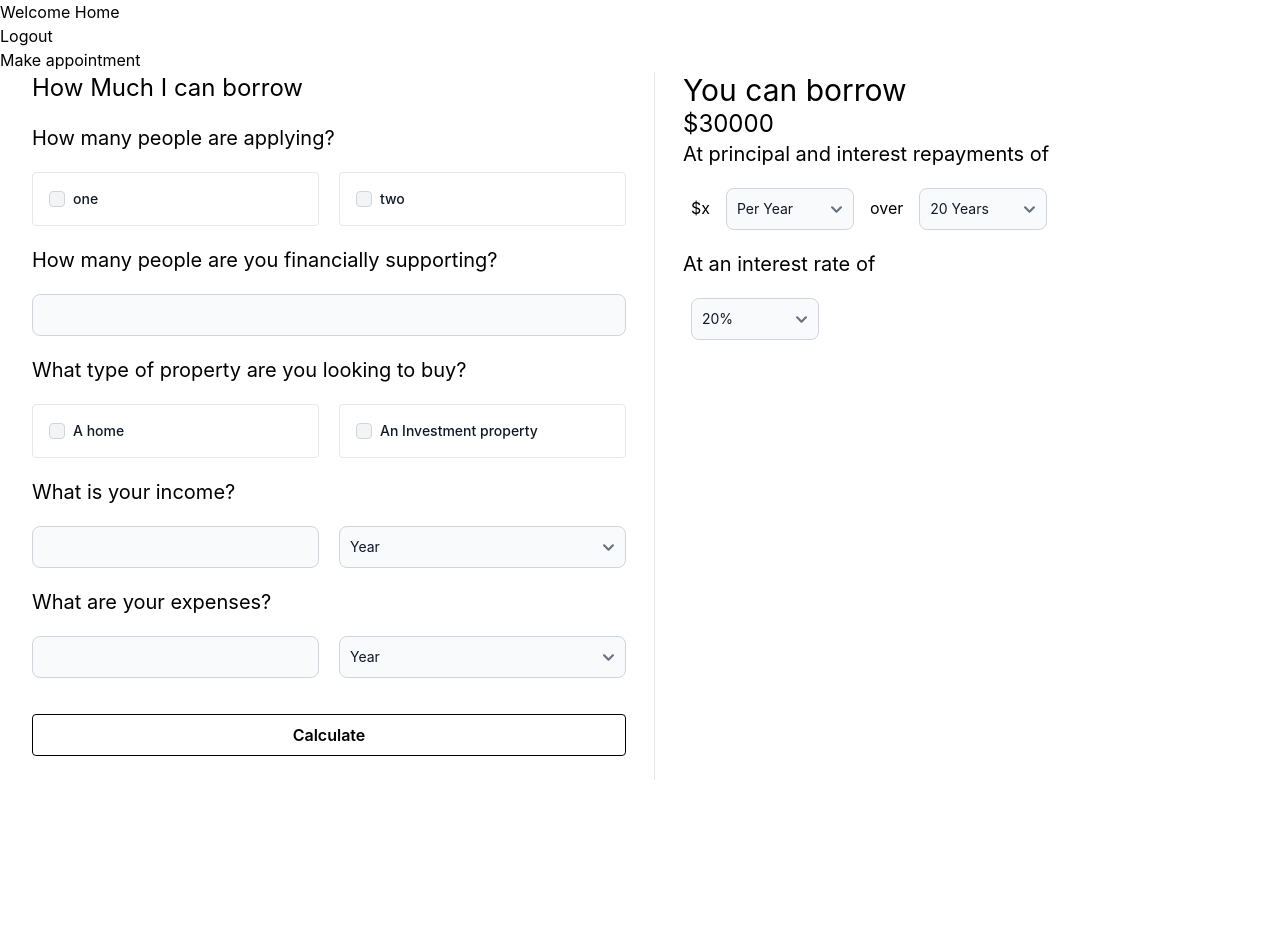
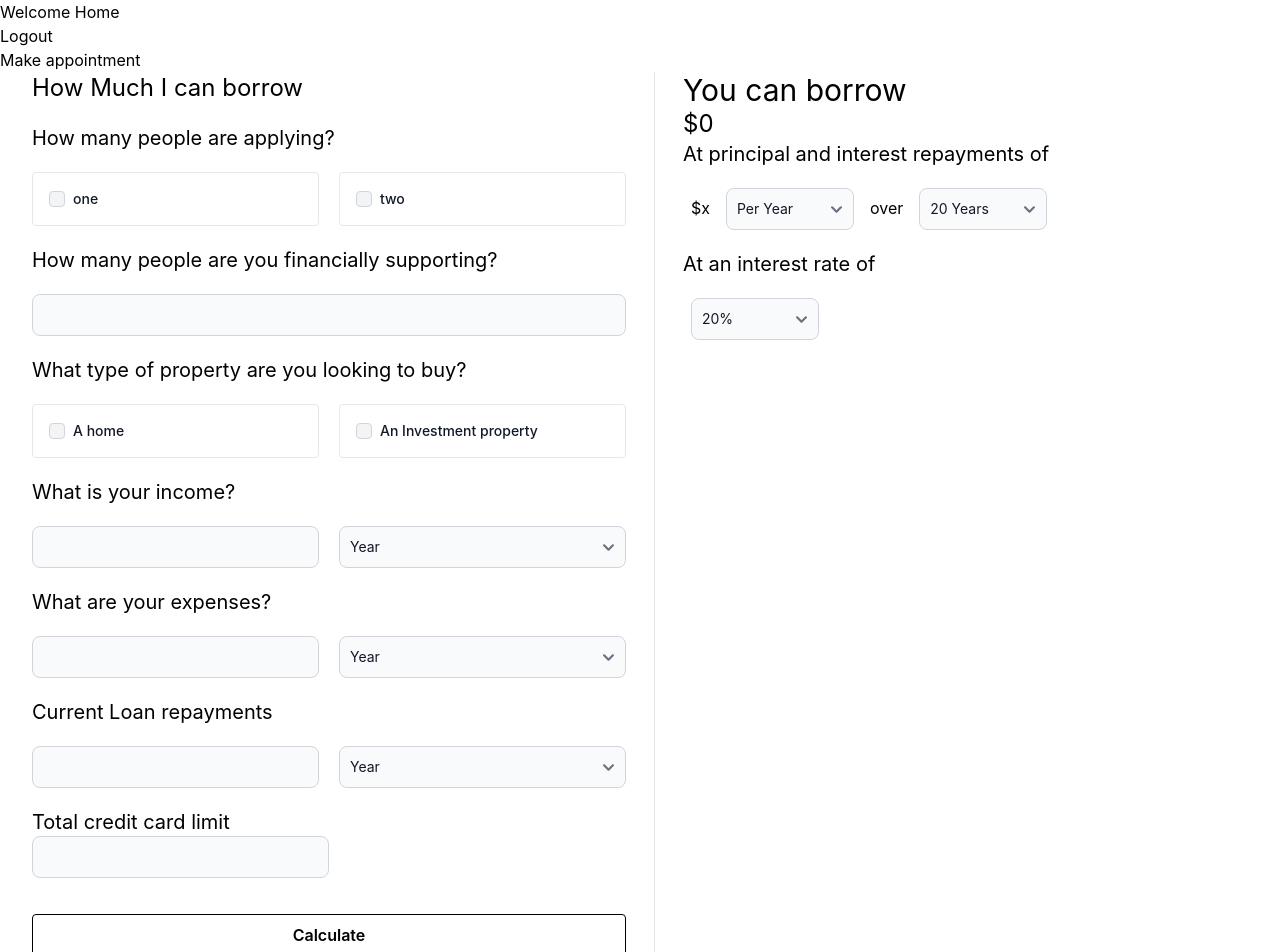
Before and after one commit to Blubberkins/COMP3900-Loan-Application-Website, a React (Create React App) app in the folder frontend/my-app/: page /home in a window 1280 px wide. Shown: the top 952 px of the page. Before the commit the page ends 800 px from the top, so only its background shows below. Built offline with nearby package versions, Linux system fonts and the light colour scheme; no server answers; sample sign-in values are in the browser's storage.

Commit message:
liked up to backend and changed some values to work with it

```diff
--- a/frontend/my-app/src/components/Calculator.js
+++ b/frontend/my-app/src/components/Calculator.js
@@ -1,224 +1,269 @@
-import React from "react";
-import { useState } from "react";
-import { Formik, Form, Field } from "formik";
+import React from 'react';
+import { useState } from 'react';
+import { Formik, Form, Field } from 'formik';
+import axios from 'axios';
 
 export const Calculator = () => {
   const initialValues = {
-    numPeopleApply: "",
-    numPeopleSupport: "",
-    propertyType: "",
-    income: "",
-    incomePeriod: "",
-    expense: "",
-    expensePeriod: "",
+    numPeopleApply: '',
+    numPeopleSupport: '',
+    propertyType: '',
+    income: '',
+    incomePeriod: 'year',
+    expense: '',
+    expensePeriod: 'year',
+    loan: '',
+    loanPeriod: 'year',
+    credit: '',
   };
 
-  const [borrowAmount, setBorrowAmount] = useState(30000);
+  const [borrowAmount, setBorrowAmount] = useState(0);
 
   const onSubmit = async (values) => {
-    setBorrowAmount(45000)
-    console.log(values)
+    console.log(values);
+    try {
+      const response = await axios.post(
+        'http://localhost:5000/calculators/borrow',
+        values
+      );
+      setBorrowAmount(response['data']['borrowing_power'])
+    } catch (error) {
+      console.error('Error occurred during the request: ', error);
+    }
   };
 
   const validate = (values) => {
     const errors = {};
 
     if (!values.numPeopleApply) {
-      errors.numPeopleApply = "required";
+      errors.numPeopleApply = 'required';
     }
 
     if (!values.numPeopleSupport) {
-      errors.numPeopleSupport = "required";
+      errors.numPeopleSupport = 'required';
     }
 
     if (!values.propertyType) {
-      errors.username = "required";
+      errors.username = 'required';
     }
     if (!values.income) {
-      errors.business = "required";
+      errors.business = 'required';
     }
 
     if (!values.expense) {
-      errors.email = "required";
+      errors.email = 'required';
     }
 
     return errors;
   };
   return (
-    <section className="bg-white">
+    <section className='bg-white'>
       <Formik initialValues={initialValues} onSubmit={onSubmit}>
-        <div className="grid max-w-7xl m-auto grid-cols-1 px-5 gap-7 mx-auto lg:px-8 md:grid-cols-2 md:divide-x md:divide-y-0 divide-y text-black">
-          <Form className="grid gap-5 mb-6">
-            <h1 className="text-2xl">How Much I can borrow</h1>
-            <div className="grid gap-5 grid-cols-2">
-              <h3 className="text-xl col-span-2">
+        <div className='grid max-w-7xl m-auto grid-cols-1 px-5 gap-7 mx-auto lg:px-8 md:grid-cols-2 md:divide-x md:divide-y-0 divide-y text-black'>
+          <Form className='grid gap-5 mb-6'>
+            <h1 className='text-2xl'>How Much I can borrow</h1>
+            <div className='grid gap-5 grid-cols-2'>
+              <h3 className='text-xl col-span-2'>
                 How many people are applying?
               </h3>
-              <div className="flex items-center pl-4 border border-gray-200 rounded dark:border-gray-700">
+              <div className='flex items-center pl-4 border border-gray-200 rounded dark:border-gray-700'>
                 <Field
-                  id="numPeopleApply"
-                  type="checkbox"
-                  value="1"
-                  name="numPeopleApply"
-                  className="w-4 h-4 text-blue-600 bg-gray-100 border-gray-300 rounded focus:ring-blue-500 dark:focus:ring-blue-600 dark:ring-offset-gray-800 focus:ring-2 dark:bg-gray-700 dark:border-gray-600"
+                  id='numPeopleApply'
+                  type='radio'
+                  value='1'
+                  name='numPeopleApply'
+                  className='w-4 h-4 text-blue-600 bg-gray-100 border-gray-300 rounded focus:ring-blue-500 dark:focus:ring-blue-600 dark:ring-offset-gray-800 focus:ring-2 dark:bg-gray-700 dark:border-gray-600'
+                  required // Make the radio button required
                 />
                 <label
-                  className="w-full py-4 ml-2 text-sm font-medium text-gray-900 dark:text-gray-300"
+                  htmlFor='numPeopleApply1'
+                  className='w-full py-4 ml-2 text-sm font-medium text-gray-900 dark:text-gray-300'
                 >
                   one
                 </label>
               </div>
-              <div className="flex items-center pl-4 border border-gray-200 rounded dark:border-gray-700">
-                <input
-                  id="numPeopleApply"
-                  type="checkbox"
-                  value="2"
-                  name="numPeopleApply"
-                  className="w-4 h-4 text-blue-600 bg-gray-100 border-gray-300 rounded focus:ring-blue-500 dark:focus:ring-blue-600 dark:ring-offset-gray-800 focus:ring-2 dark:bg-gray-700 dark:border-gray-600"
+              <div className='flex items-center pl-4 border border-gray-200 rounded dark:border-gray-700'>
+                <Field
+                  id='numPeopleApply'
+                  type='radio'
+                  value='2'
+                  name='numPeopleApply'
+                  className='w-4 h-4 text-blue-600 bg-gray-100 border-gray-300 rounded focus:ring-blue-500 dark:focus:ring-blue-600 dark:ring-offset-gray-800 focus:ring-2 dark:bg-gray-700 dark:border-gray-600'
+                  required // Make the radio button required
                 />
                 <label
-                  className="w-full py-4 ml-2 text-sm font-medium text-gray-900 dark:text-gray-300"
+                  htmlFor='numPeopleApply2'
+                  className='w-full py-4 ml-2 text-sm font-medium text-gray-900 dark:text-gray-300'
                 >
                   two
                 </label>
               </div>
             </div>
             <div>
-              <h3 className="text-xl mb-5">
+              <h3 className='text-xl mb-5'>
                 How many people are you financially supporting?
               </h3>
               <Field
-                type="text"
-                name="numPeopleSupport"
-                id="numPeopleSupport"
-                className="bg-gray-50 border border-gray-300 text-gray-900 sm:text-sm rounded-lg focus:ring-primary-600 focus:border-primary-600 block w-full p-2.5 dark:bg-gray-700 dark:border-gray-600 dark:placeholder-gray-400 dark:text-white dark:focus:ring-blue-500 dark:focus:border-blue-500"
-                placeholder=""
+                type='text'
+                name='numPeopleSupport'
+                id='numPeopleSupport'
+                className='bg-gray-50 border border-gray-300 text-gray-900 sm:text-sm rounded-lg focus:ring-primary-600 focus:border-primary-600 block w-full p-2.5 '
+                placeholder=''
                 required
               />
             </div>
-            <div className="grid gap-5 grid-cols-2">
-              <h3 className="text-xl col-span-2">
+            <div className='grid gap-5 grid-cols-2'>
+              <h3 className='text-xl col-span-2'>
                 What type of property are you looking to buy?
               </h3>
-              <div className="flex items-center pl-4 border border-gray-200 rounded dark:border-gray-700">
+              <div className='flex items-center pl-4 border border-gray-200 rounded dark:border-gray-700'>
                 <Field
-                  id="propertyType"
-                  type="checkbox"
-                  value="A home"
-                  name="propertyType"
-                  className="w-4 h-4 text-blue-600 bg-gray-100 border-gray-300 rounded focus:ring-blue-500 dark:focus:ring-blue-600 dark:ring-offset-gray-800 focus:ring-2 dark:bg-gray-700 dark:border-gray-600"
+                  id='propertyType'
+                  type='radio'
+                  value='A home'
+                  name='propertyType'
+                  className='w-4 h-4 text-blue-600 bg-gray-100 border-gray-300 rounded focus:ring-blue-500 dark:focus:ring-blue-600 dark:ring-offset-gray-800 focus:ring-2 dark:bg-gray-700 dark:border-gray-600'
+                  required
                 />
-                <label
-                  className="w-full py-4 ml-2 text-sm font-medium text-gray-900 dark:text-gray-300"
-                >
+                <label className='w-full py-4 ml-2 text-sm font-medium text-gray-900 dark:text-gray-300'>
                   A home
                 </label>
               </div>
-              <div className="flex items-center pl-4 border border-gray-200 rounded dark:border-gray-700">
+              <div className='flex items-center pl-4 border border-gray-200 rounded dark:border-gray-700'>
                 <Field
-                  id="propertyType"
-                  type="checkbox"
-                  value="A Investment property"
-                  name="propertyType"
-                  className="w-4 h-4 text-blue-600 bg-gray-100 border-gray-300 rounded focus:ring-blue-500 dark:focus:ring-blue-600 dark:ring-offset-gray-800 focus:ring-2 dark:bg-gray-700 dark:border-gray-600"
+                  id='propertyType'
+                  type='radio'
+                  value='A Investment property'
+                  name='propertyType'
+                  className='w-4 h-4 text-blue-600 bg-gray-100 border-gray-300 rounded focus:ring-blue-500 dark:focus:ring-blue-600 dark:ring-offset-gray-800 focus:ring-2 dark:bg-gray-700 dark:border-gray-600'
+                  required
                 />
-                <label
-                  className="w-full py-4 ml-2 text-sm font-medium text-gray-900 dark:text-gray-300"
-                >
+                <label className='w-full py-4 ml-2 text-sm font-medium text-gray-900 dark:text-gray-300'>
                   An Investment property
                 </label>
               </div>
             </div>
-            <div className="grid gap-5 grid-cols-2">
-              <h3 className="text-xl col-span-2">What is your income?</h3>
+            <div className='grid gap-5 grid-cols-2'>
+              <h3 className='text-xl col-span-2'>What is your income?</h3>
               <Field
-                type="text"
-                name="income"
-                id="income"
-                className="bg-gray-50 border border-gray-300 text-gray-900 sm:text-sm rounded-lg focus:ring-primary-600 focus:border-primary-600 block w-full p-2.5 dark:bg-gray-700 dark:border-gray-600 dark:placeholder-gray-400 dark:text-white dark:focus:ring-blue-500 dark:focus:border-blue-500"
-                placeholder=""
+                type='text'
+                name='income'
+                id='income'
+                className='bg-gray-50 border border-gray-300 text-gray-900 sm:text-sm rounded-lg focus:ring-primary-600 focus:border-primary-600 block w-full p-2.5 '
+                placeholder=''
                 required
               />
               <Field
-                as="select"
-                name="incomePeriod"
-                className="bg-gray-50 border border-gray-300 text-gray-900 sm:text-sm rounded-lg focus:ring-primary-600 focus:border-primary-600 block w-full p-2.5"
+                as='select'
+                name='incomePeriod'
+                className='bg-gray-50 border border-gray-300 text-gray-900 sm:text-sm rounded-lg focus:ring-primary-600 focus:border-primary-600 block w-full p-2.5'
               >
-                <option value="year">Year</option>
-                <option value="month">Month</option>
-                <option value="fortnight">Fortnight</option>
+                <option value='year'>Year</option>
+                <option value='month'>Month</option>
+                <option value='fortnight'>Fortnight</option>
               </Field>
             </div>
-            <div className="grid gap-5 grid-cols-2">
-              <h3 className="text-xl col-span-2">What are your expenses?</h3>
+            <div className='grid gap-5 grid-cols-2'>
+              <h3 className='text-xl col-span-2'>What are your expenses?</h3>
               <Field
-                type="text"
-                name="expense"
-                id="expense"
-                className="bg-gray-50 border border-gray-300 text-gray-900 sm:text-sm rounded-lg focus:ring-primary-600 focus:border-primary-600 block w-full p-2.5 dark:bg-gray-700 dark:border-gray-600 dark:placeholder-gray-400 dark:text-white dark:focus:ring-blue-500 dark:focus:border-blue-500"
-                placeholder=""
+                type='text'
+                name='expense'
+                id='expense'
+                className='bg-gray-50 border border-gray-300 text-gray-900 sm:text-sm rounded-lg focus:ring-primary-600 focus:border-primary-600 block w-full p-2.5 '
+                placeholder=''
                 required
               />
               <Field
-                as="select"
-                name="expensePeriod"
-                className="bg-gray-50 border border-gray-300 text-gray-900 sm:text-sm rounded-lg focus:ring-primary-600 focus:border-primary-600 block w-full p-2.5"
+                as='select'
+                name='expensePeriod'
+                className='bg-gray-50 border border-gray-300 text-gray-900 sm:text-sm rounded-lg focus:ring-primary-600 focus:border-primary-600 block w-full p-2.5'
               >
-                <option value="year">Year</option>
-                <option value="month">Month</option>
-                <option value="fortnight">Fortnight</option>
+                <option value='year'>Year</option>
+                <option value='month'>Month</option>
+                <option value='fortnight'>Fortnight</option>
               </Field>
             </div>
+            <div className='grid gap-5 grid-cols-2'>
+              <h3 className='text-xl col-span-2'>Current Loan repayments</h3>
+              <Field
+                type='text'
+                name='loan'
+                id='loan'
+                className='bg-gray-50 border border-gray-300 text-gray-900 sm:text-sm rounded-lg focus:ring-primary-600 focus:border-primary-600 block w-full p-2.5 '
+                placeholder=''
+                required
+              />
+              <Field
+                as='select'
+                name='loanPeriod'
+                className='bg-gray-50 border border-gray-300 text-gray-900 sm:text-sm rounded-lg focus:ring-primary-600 focus:border-primary-600 block w-full p-2.5'
+              >
+                <option value='year'>Year</option>
+                <option value='month'>Month</option>
+                <option value='fortnight'>Fortnight</option>
+              </Field>
+            </div>
+            <div>
+              <h3 className='text-xl col-span-2'>Total credit card limit</h3>
+              <Field
+                type='text'
+                name='credit'
+                id='credit'
+                className='w-1/2 bg-gray-50 border border-gray-300 text-gray-900 sm:text-sm rounded-lg focus:ring-primary-600 focus:border-primary-600 block p-2.5 dark:bg-gray-700'
+                placeholder=''
+                required
+              />
+            </div>
             <button
-              type="submit"
-              className="transition ease-in-out duration-500 bg-transparent hover:bg-black w-full text-black font-semibold hover:text-white py-2 px-4 mr-3 mt-4 border border-black hover:border-transparent rounded"
+              type='submit'
+              className='transition ease-in-out duration-500 bg-transparent hover:bg-black w-full text-black font-semibold hover:text-white py-2 px-4 mr-3 mt-4 border border-black hover:border-transparent rounded'
             >
               Calculate
             </button>
           </Form>
           <Form>
-            <div className="ml-7">
-              <h1 className="text-3xl">You can borrow</h1>
-              <h2 className="text-2xl">
+            <div className='ml-7'>
+              <h1 className='text-3xl'>You can borrow</h1>
+              <h2 className='text-2xl'>
                 <span>$</span>
                 {borrowAmount}
               </h2>
-              <div className="grid gap-5 grid-cols-2">
-                <h3 className="text-xl col-span-2">
+              <div className='grid gap-5 grid-cols-2'>
+                <h3 className='text-xl col-span-2'>
                   At principal and interest repayments of
                 </h3>
-                <div className="col-span-2">
-                  <span className="mx-2">$x</span>
+                <div className='col-span-2'>
+                  <span className='mx-2'>$x</span>
 
                   <Field
-                    as="select"
-                    name="color"
-                    className="mx-2 bg-gray-50 border border-gray-300 text-gray-900 sm:text-sm rounded-lg focus:ring-primary-600 focus:border-primary-600 p-2.5 w-32"
+                    as='select'
+                    name='color'
+                    className='mx-2 bg-gray-50 border border-gray-300 text-gray-900 sm:text-sm rounded-lg focus:ring-primary-600 focus:border-primary-600 p-2.5 w-32'
                   >
-                    <option value="Per-year"> Per Year</option>
-                    <option value="Per-month"> Per Month</option>
-                    <option value="Per-fortnight">Per Fortnight</option>
+                    <option value='Per-year'> Per Year</option>
+                    <option value='Per-month'> Per Month</option>
+                    <option value='Per-fortnight'>Per Fortnight</option>
                   </Field>
-                  <span className="mx-2">over</span>
+                  <span className='mx-2'>over</span>
                   <Field
-                    as="select"
-                    name="color"
-                    className="mx-2 bg-gray-50 border border-gray-300 text-gray-900 sm:text-sm rounded-lg focus:ring-primary-600 focus:border-primary-600 p-2.5 w-32"
+                    as='select'
+                    name='color'
+                    className='mx-2 bg-gray-50 border border-gray-300 text-gray-900 sm:text-sm rounded-lg focus:ring-primary-600 focus:border-primary-600 p-2.5 w-32'
                   >
-                    <option value="20-year">20 Years</option>
-                    <option value="10-month">10 Years</option>
-                    <option value="5-fortnight">5 Years</option>
+                    <option value='20-year'>20 Years</option>
+                    <option value='10-month'>10 Years</option>
+                    <option value='5-fortnight'>5 Years</option>
                   </Field>
                 </div>
-                <h3 className="text-xl col-span-2">At an interest rate of</h3>
+                <h3 className='text-xl col-span-2'>At an interest rate of</h3>
                 <Field
-                  as="select"
-                  name="color"
-                  className="mx-2 bg-gray-50 border border-gray-300 text-gray-900 sm:text-sm rounded-lg focus:ring-primary-600 focus:border-primary-600 p-2.5 w-32"
+                  as='select'
+                  name='color'
+                  className='mx-2 bg-gray-50 border border-gray-300 text-gray-900 sm:text-sm rounded-lg focus:ring-primary-600 focus:border-primary-600 p-2.5 w-32'
                 >
-                  <option value="20%">20%</option>
-                  <option value="10%">10%</option>
-                  <option value="5%">5%</option>
+                  <option value='20%'>20%</option>
+                  <option value='10%'>10%</option>
+                  <option value='5%'>5%</option>
                 </Field>
               </div>
             </div>
```
